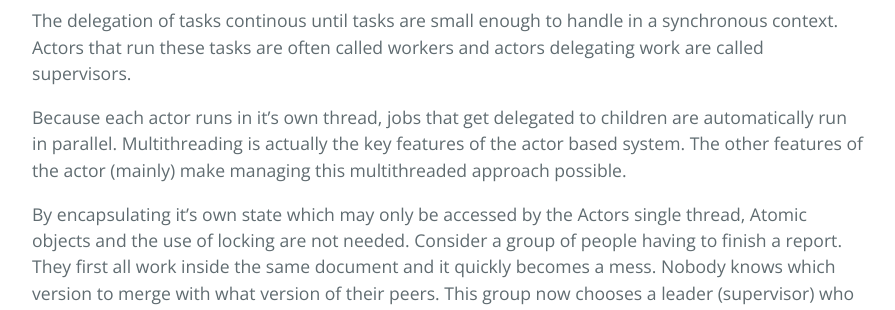
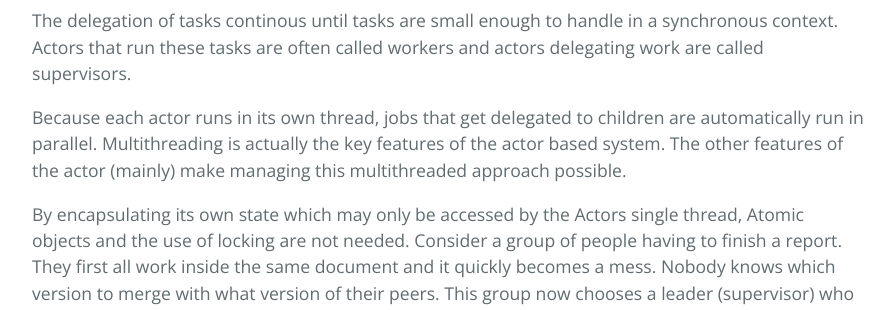
Before and after one commit to Kleinendorst/kleinendorst.github.io, a Jekyll site: the page built from _posts/2017-09-22-actor-model-introduction.md, in a window 1280 px wide and 900 px high, scrolled down 1019 px. Shown: the part 155-465 px from the top of the window, without its empty margins (192-1087 px from the left). Built offline with Jekyll 4.4.1, drawn with Linux system fonts in a browser that asks for light colours; some of the changed text lies outside the part shown.

Commit message:
fixed some types in the actor blogpost

```diff
--- a/_posts/2017-09-22-actor-model-introduction.md
+++ b/_posts/2017-09-22-actor-model-introduction.md
@@ -22,9 +22,9 @@
 
 The delegation of tasks continous until tasks are small enough to handle in a synchronous context. Actors that run these tasks are often called workers and actors delegating work are called supervisors.
 
-Because each actor runs in it’s own thread, jobs that get delegated to children are automatically run in parallel. Multithreading is actually the key features of the actor based system. The other features of the actor (mainly) make managing this multithreaded approach possible.
+Because each actor runs in its own thread, jobs that get delegated to children are automatically run in parallel. Multithreading is actually the key features of the actor based system. The other features of the actor (mainly) make managing this multithreaded approach possible.
 
-By encapsulating it’s own state which may only be accessed by the Actors single thread,  Atomic objects and the use of locking are not needed. Consider a group of people having to finish a report. They first all work inside the same document and it quickly becomes a mess. Nobody knows which version to merge with what version of their peers. This group now chooses a leader (supervisor) who is responsible for delegating chapters and merging the final result.
+By encapsulating its own state which may only be accessed by the Actors single thread,  Atomic objects and the use of locking are not needed. Consider a group of people having to finish a report. They first all work inside the same document and it quickly becomes a mess. Nobody knows which version to merge with what version of their peers. This group now chooses a leader (supervisor) who is responsible for delegating chapters and merging the final result.
 
 Communication between actors can’t happen with method calls. Whenever a method is called it enters the call stack, and would thus be blocking. Instead actors send messages to each other. These messages are send in a fire-and-forget fashion. If a return value is suspected, the recipient of that message should send a letter back containing that return value.
 
@@ -104,7 +104,7 @@
 
 This is the code we need for the weather manager for now. By extending akka.actor.AbstractActor, this object can be used as an actor in the Akka system (we created in the main class). Let’s look at some common building blocks the actor exists of:
 
-1. Akka provides it’s own logging adapter. It logs messages to the console (non-blocking) and logs the actor adres in the system, which might be useful for debugging purposes. We will discus the actor adresses later.
+1. Akka provides its own logging adapter. It logs messages to the console (non-blocking) and logs the actor adres in the system, which might be useful for debugging purposes. We will discus the actor adresses later.
 
 2. Actors aren’t created with the new keyword, instead they are created by the `Props.create()`. The props factory function is something often used with Akka actors.
 
@@ -114,7 +114,7 @@
 
 5. In this function we will handle the message, for now it just outputs the request parameters, but we will fix this soon.
 
-Now to create this actor and tell it to do it’s job we write the following code in the main function:
+Now to create this actor and tell it to do its job we write the following code in the main function:
 
 {% highlight java %}
 ActorSystem system = ActorSystem.create("weather");
@@ -130,9 +130,9 @@
 
 `[akka://weather/user/weather-manager] requestId: 0: Requested weather prediction for Eindhoven.`
 
-Because the `WeatherManager` runs in it’s own thread, the main app is never blocked. The thread it’s run on can be seen in the logs (`dispatcher-3`). We can also see the address of the actor that printer the message (`akka://weather/user/weather-manager`). When connecting the http services Akka provides, we can even send messages to actors between JVM’s via the akka protocol, we’ll cover this in an upcoming article.
+Because the `WeatherManager` runs in its own thread, the main app is never blocked. The thread it’s run on can be seen in the logs (`dispatcher-3`). We can also see the address of the actor that printer the message (`akka://weather/user/weather-manager`). When connecting the http services Akka provides, we can even send messages to actors between JVM’s via the akka protocol, we’ll cover this in an upcoming article.
 
-One problem we face is that messages can only be send between actors, meaning that we cannot reply to the request from the main class. This means that the request messages should be send via a (blocking) method call to the main class. These situations, where multiple threads must run the same code, should be avoided at all cost. This is exactly why we designed the `WeatherManager` to finish handling this message (by printing it’s return value).
+One problem we face is that messages can only be send between actors, meaning that we cannot reply to the request from the main class. This means that the request messages should be send via a (blocking) method call to the main class. These situations, where multiple threads must run the same code, should be avoided at all cost. This is exactly why we designed the `WeatherManager` to finish handling this message (by printing its return value).
 
 Let’s continue our example by creating the actor that will run the tasks. Our task of fetching the predicted and actual weather will be executed by the children of the `PredictionCompareTask` actor.
 
@@ -189,7 +189,7 @@
 
 1. We keep track of currently open tasks in the WeatherManager. We create a BiMap which is a map from Google’s Guava project that supports lookups with both keys and values.
 
-2. We create a new actor by calling getContext().actorOf(). getContext() is a function that is inherited from AbstractActor and its information is used to create an actor that is a child of the current (WeatherManager) actor. The second argument is the name of actors as visible in it’s location address.
+2. We create a new actor by calling getContext().actorOf(). getContext() is a function that is inherited from AbstractActor and its information is used to create an actor that is a child of the current (WeatherManager) actor. The second argument is the name of actors as visible in its location address.
 
 When we run the code we see the following console output:
 
```
